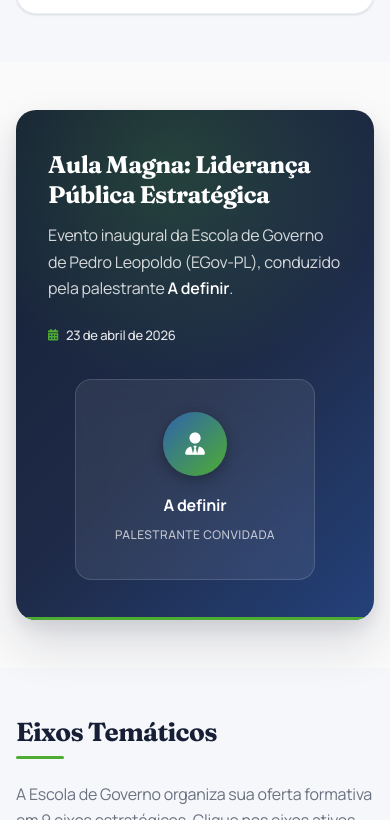
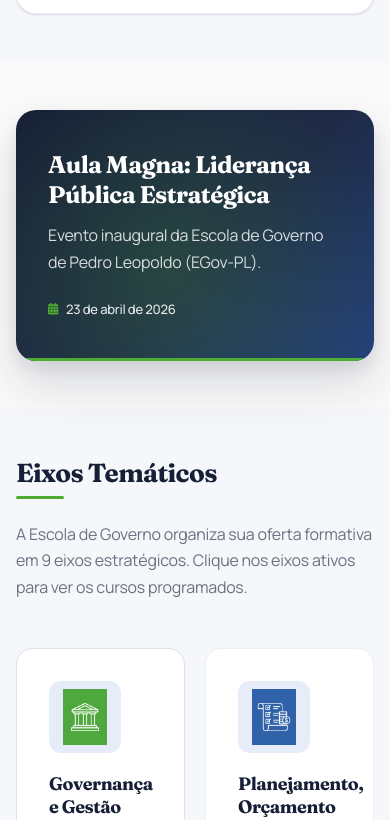
Before and after one commit to Prefeitura-de-Pedro-Leopoldo/WebSite-Escola_de_Governo, a plain HTML site: page pages/eixos.html in a window 390 px wide. Shown: the part 566-1386 px from the top of the page. Drawn offline with Linux system fonts and the light colour scheme.

Commit message:
fix(eixos): remove 'A definir' speaker and lighten axis banner overlay
Aula Magna (eixos.html):
- Remove o trecho 'conduzido pela palestrante A definir' do parágrafo
  descritivo. Mantém apenas 'Evento inaugural da Escola de Governo
  de Pedro Leopoldo (EGov-PL).'
- Remove o card .aula-magna-right (speaker-card com 'A definir /
  Palestrante Convidada') — informação não confirmada.

CSS (_eixos.css):
- .aula-magna-highlight deixa de ser flex split (só uma coluna agora).
  Removidos display: flex, gap, align-items.
- .aula-magna-left perde flex: 1 (redundante).
- Removidas regras .aula-magna-right, .speaker-card, .speaker-avatar
  (código morto após remoção do markup).
- Media query 900px simplificada (sem speaker-card override).

Banner de eixo (_page-banner.css):
- Overlay vertical removido. Agora só gradiente horizontal que
  escurece canto esquerdo (onde fica texto) e deixa o restante
  do banner visível.
- Light: 0.60 → 0.30 → 0.05 → transparent (aos 80%).
- Dark:  0.35 → 0.15 → transparent (aos 55%) — overlay muito mais
  leve pois a imagem dark já é naturalmente escura.
- text-shadow sutil em h1/p/breadcrumb do .page-banner--eixo para
  manter contraste em áreas claras da arte do banner.

```diff
--- a/assets/css/layout/_page-banner.css
+++ b/assets/css/layout/_page-banner.css
@@ -47,14 +47,26 @@
     radial-gradient(ellipse at top right, rgba(48, 99, 173, 0.35) 0%, transparent 50%);
 }
 
-/* Banners de eixo — overlay mais sutil preserva a arte temática */
+/* Banners de eixo — imagem em primeiro plano.
+   Light: scrim lateral suave para o texto ter contraste sobre
+          composições claras do banner light.
+   Dark:  praticamente sem overlay, já que a imagem dark é naturalmente
+          escura e o texto branco contrasta diretamente. */
 .page-banner--eixo .page-banner__bg::after {
   background:
-    linear-gradient(180deg,
-      rgba(11, 17, 32, 0.55) 0%,
-      rgba(11, 17, 32, 0.70) 60%,
-      rgba(11, 17, 32, 0.85) 100%),
-    linear-gradient(90deg, rgba(11, 17, 32, 0.55) 0%, rgba(11, 17, 32, 0.2) 45%, transparent 100%);
+    linear-gradient(90deg,
+      rgba(11, 17, 32, 0.60) 0%,
+      rgba(11, 17, 32, 0.30) 30%,
+      rgba(11, 17, 32, 0.05) 60%,
+      transparent 80%);
+}
+
+[data-theme="dark"] .page-banner--eixo .page-banner__bg::after {
+  background:
+    linear-gradient(90deg,
+      rgba(11, 17, 32, 0.35) 0%,
+      rgba(11, 17, 32, 0.15) 30%,
+      transparent 55%);
 }
 
 /* Banners genéricos (não-eixo) usam a composição escura do hero */
@@ -119,6 +131,17 @@
    ================================================================ */
 .page-banner--eixo {
   padding-bottom: var(--space-10);
+}
+
+/* Com overlay mais leve, o texto precisa de sombra sutil para manter
+   o contraste caso a arte tenha áreas claras atrás dele. */
+.page-banner--eixo h1,
+.page-banner--eixo p {
+  text-shadow: 0 2px 8px rgba(11, 17, 32, 0.45);
+}
+
+.page-banner--eixo .breadcrumb {
+  text-shadow: 0 1px 4px rgba(11, 17, 32, 0.5);
 }
 
 .page-banner__eixo-header {
--- a/assets/css/pages/_eixos.css
+++ b/assets/css/pages/_eixos.css
@@ -234,9 +234,6 @@
    ================================================================ */
 .aula-magna-highlight {
   position: relative;
-  display: flex;
-  gap: var(--space-10);
-  align-items: center;
   background: linear-gradient(135deg, var(--blue-900) 0%, var(--blue-800) 55%, var(--blue-700) 100%);
   border-radius: var(--radius-xl);
   padding: var(--space-12);
@@ -272,7 +269,6 @@
 }
 
 .aula-magna-left {
-  flex: 1;
   position: relative;
   z-index: 1;
 }
@@ -342,54 +338,6 @@
   font-size: 0.9em;
 }
 
-.aula-magna-right {
-  flex-shrink: 0;
-  position: relative;
-  z-index: 1;
-}
-
-.speaker-card {
-  min-width: 240px;
-  padding: var(--space-8);
-  background: rgba(255, 255, 255, 0.08);
-  border: 1px solid rgba(255, 255, 255, 0.14);
-  border-radius: var(--radius-lg);
-  text-align: center;
-  backdrop-filter: blur(16px);
-}
-
-.speaker-avatar {
-  width: 64px;
-  height: 64px;
-  background: linear-gradient(135deg, var(--brand-primary), var(--brand-accent));
-  border-radius: 50%;
-  display: inline-flex;
-  align-items: center;
-  justify-content: center;
-  margin: 0 auto var(--space-4);
-  box-shadow: 0 4px 14px rgba(0, 0, 0, 0.3);
-}
-
-.speaker-avatar i {
-  font-size: 1.4rem;
-  color: var(--white);
-}
-
-.speaker-card strong {
-  display: block;
-  font-size: var(--fs-md);
-  font-weight: var(--fw-bold);
-  margin-bottom: var(--space-1);
-  color: var(--white);
-}
-
-.speaker-card span {
-  font-size: var(--fs-xs);
-  color: rgba(255, 255, 255, 0.70);
-  text-transform: uppercase;
-  letter-spacing: var(--tracking-wide);
-  font-weight: var(--fw-medium);
-}
 
 /* ================================================================
    Cronograma
@@ -529,14 +477,7 @@
    ================================================================ */
 @media (max-width: 900px) {
   .aula-magna-highlight {
-    flex-direction: column;
     padding: var(--space-10) var(--space-8);
-    gap: var(--space-8);
-  }
-  .speaker-card {
-    width: 100%;
-    max-width: 340px;
-    margin: 0 auto;
   }
 }
 
--- a/pages/eixos.html
+++ b/pages/eixos.html
@@ -96,16 +96,9 @@
         <div class="aula-magna-highlight">
           <div class="aula-magna-left">
             <h2>Aula Magna: Liderança Pública Estratégica</h2>
-            <p>Evento inaugural da Escola de Governo de Pedro Leopoldo (EGov-PL), conduzido pela palestrante <strong>A definir</strong>.</p>
+            <p>Evento inaugural da Escola de Governo de Pedro Leopoldo (EGov-PL).</p>
             <div class="aula-magna-meta">
               <span><i class="fas fa-calendar-alt"></i> 23 de abril de 2026</span>
-            </div>
-          </div>
-          <div class="aula-magna-right">
-            <div class="speaker-card">
-              <div class="speaker-avatar"><i class="fas fa-user-tie"></i></div>
-              <strong>A definir</strong>
-              <span>Palestrante Convidada</span>
             </div>
           </div>
         </div>
```
